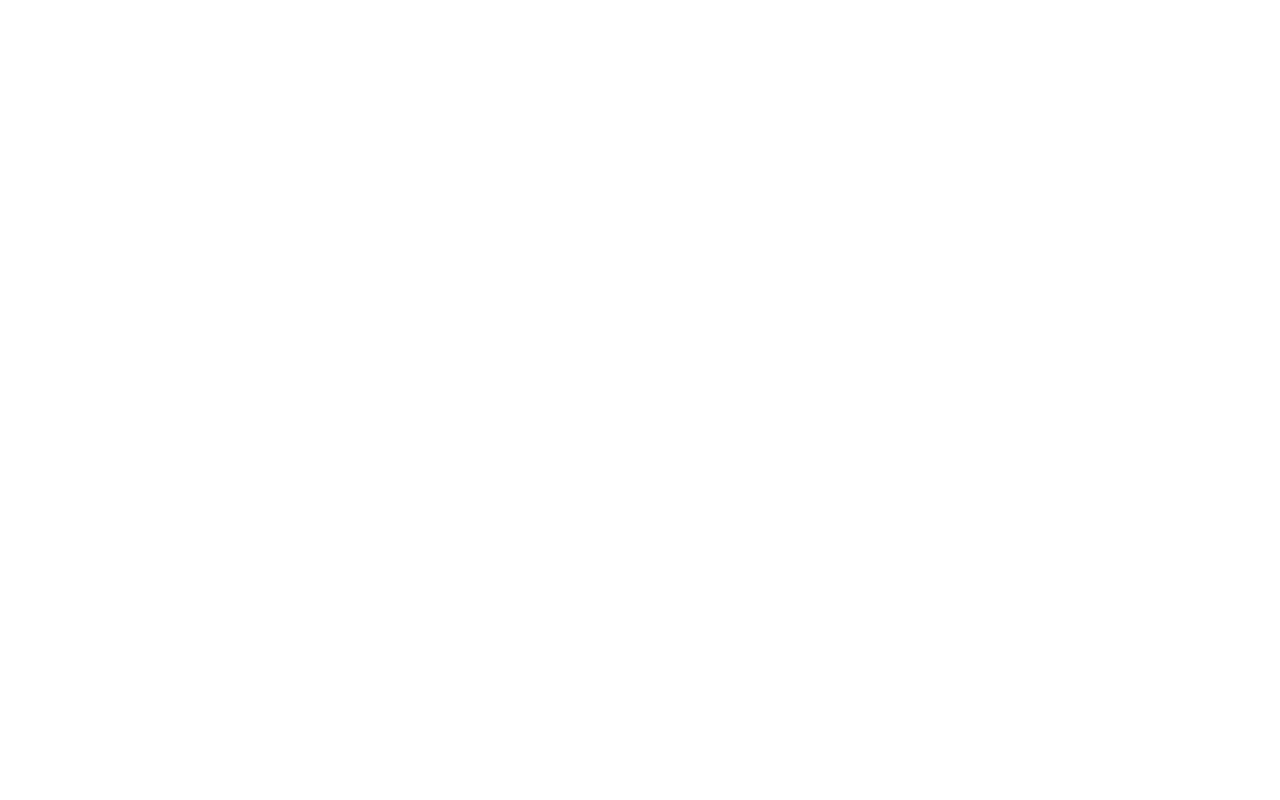
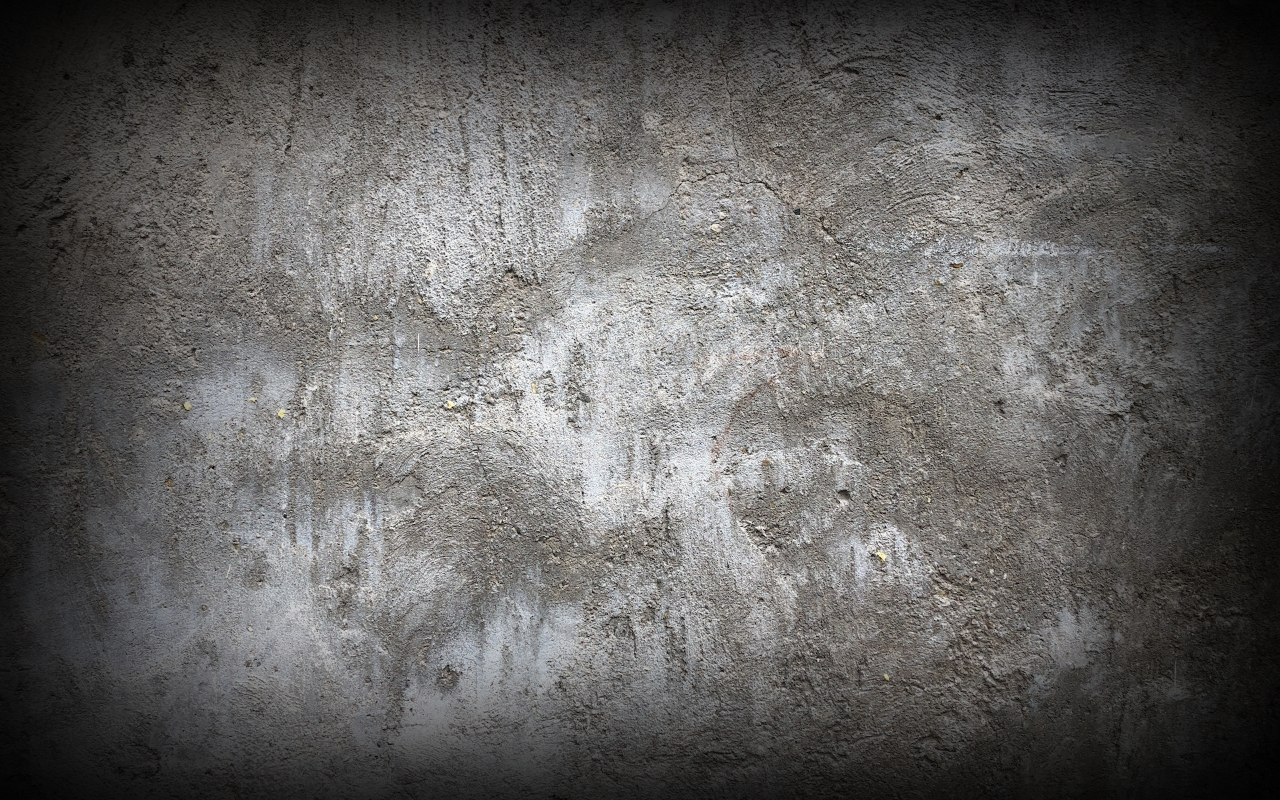
Before and after one commit to fowwo/DooleyNoted, a plain HTML site: page hit-list/index.html in a window 1280 px wide. Drawn offline with Linux system fonts and the light colour scheme.

Commit message:
Add background

```diff
--- /dev/null
+++ b/hit-list/Styles/main.css
@@ -0,0 +1,18 @@
+html, body {
+	margin: 0;
+	padding: 0;
+	width: 100vw;
+	height: 100vh;
+}
+html {
+	background-color: black;
+	background-image: url(../Images/concrete.jpg);
+	background-position: center;
+	background-size: cover;
+	box-shadow:
+		inset 0 30vh 20vh -20vh black,
+		inset 0 -30vh 20vh -20vh black,
+		inset 30vw 0 20vw -20vw black,
+		inset -30vw 0 20vw -20vw black;
+	overflow: hidden;
+}
--- a/hit-list/index.html
+++ b/hit-list/index.html
@@ -5,6 +5,7 @@
 	<meta http-equiv="X-UA-Compatible" content="IE=edge">
 	<meta name="viewport" content="width=device-width, initial-scale=1.0">
 	<title>Hit List</title>
+	<link rel="stylesheet" href="Styles/main.css">
 </head>
 <body>
 
```
Also changed, not shown: hit-list/Images/concrete.jpg (added).
